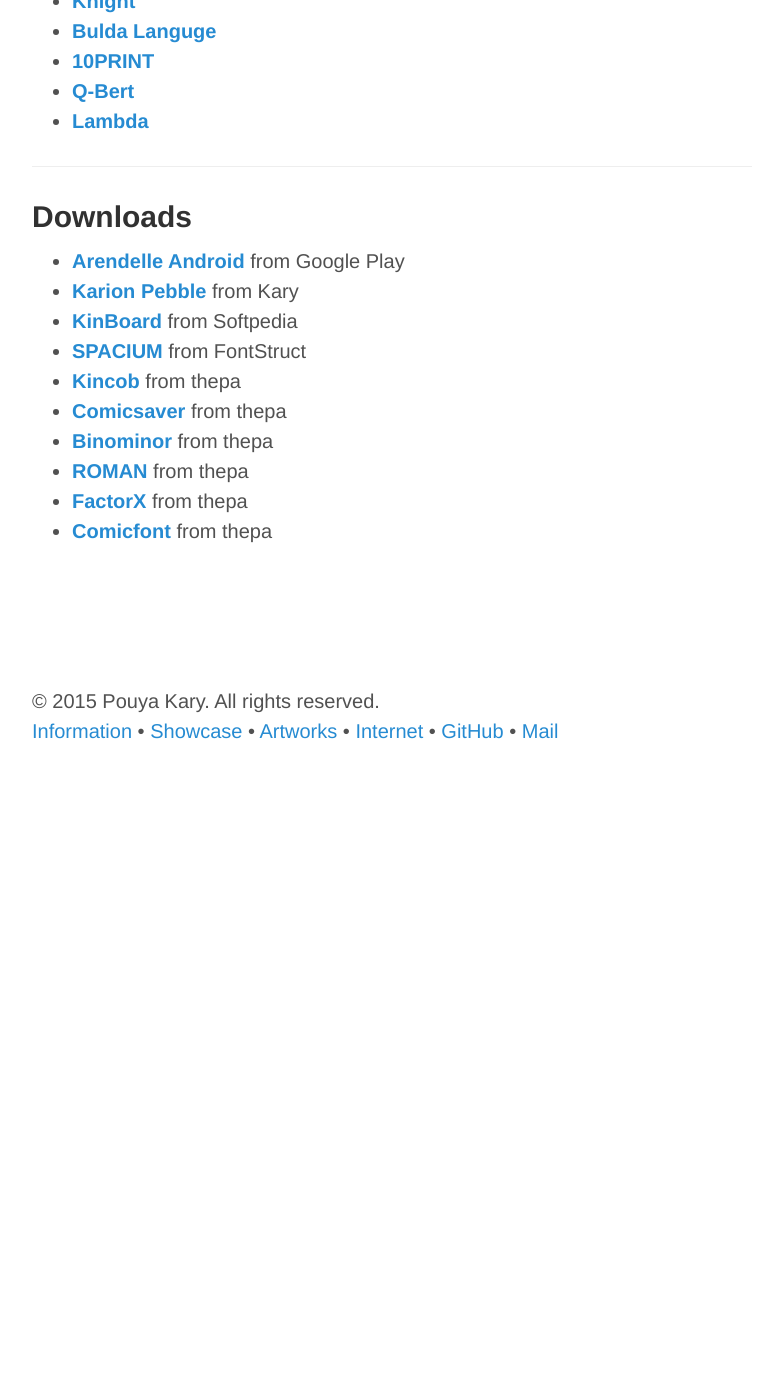
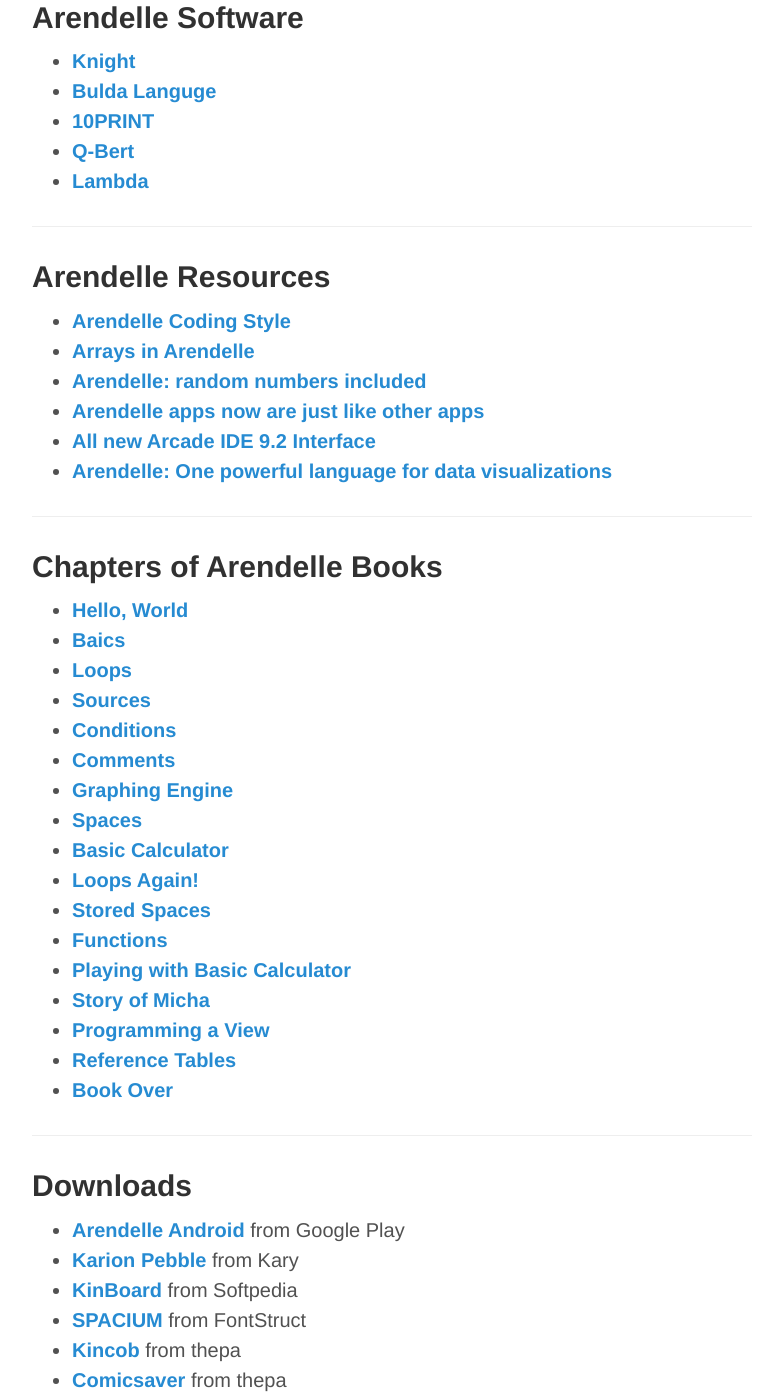
Before and after one commit to pouriaeslamirad/pmkary.github.io, a Jekyll site: the page built from map/index.md, in a window 1280 px wide and 1400 px high, scrolled down 1811 px. Shown: the whole window, without its empty margins (248-1031 px from the left). Built offline with Jekyll 4.4.1, drawn with Linux system fonts in a browser that asks for light colours; nearby versions of some CDN libraries; Markdown is read by kramdown in place of the engine named in the settings; before the commit the page ends 2637 px from its top, so only the background shows below that.

Commit message:
map update

```diff
--- a/map/index.md
+++ b/map/index.md
@@ -27,10 +27,13 @@
 ***
 
 ## Projects:
+
 - **[Arendelle Language](http://web.arendelle.org)**
 - **[Arendelle iOS](https://github.com/arendelle/iOS)**
 - **[Arendelle Android](https://github.com/arendelle/android)**
 - **[Arendelle's Website](https://github.com/arendelle/arendelle.github.io)**
+- **[MMD](https://github.com/arendelle/mmd)**
+- **[Marker.js](https://github.com/arendelle/marker.js)**
 - **[Marker](https://github.com/arendelle/marker)**
 - **[Swifty](https://github.com/arendelle/swifty)**
 - **[Core Arendelle](https://github.com/arendelle/swifty)**
@@ -67,6 +70,40 @@
 
 ***
 
+## Arendelle Resources
+
+- **[Arendelle Coding Style](http://kary.us/2015/02/12/arendelle-coding-styles/)**
+- **[Arrays in Arendelle](http://kary.us/2015/01/29/arrays-in-arendelle/)**
+- **[Arendelle: random numbers included](http://old-2.kary.us/blog/arendelle-random-numbers-included)**
+- **[Arendelle apps now are just like other apps](http://old-2.kary.us/blog/arendelle-apps-now-are-just-like-other-apps)**
+- **[All new Arcade IDE 9.2 Interface](http://old-2.kary.us/blog/all-new-arcade-ide-92-interface)**
+- **[Arendelle: One powerful language for data visualizations](http://old-2.kary.us/blog/arendelle-one-powerful-language-for-data-visualizations)**
+
+
+***
+
+## Chapters of Arendelle Books
+
+- **[Hello, World](http://web.arendelle.org/book/hello,_world/README.html)**
+- **[Baics](http://web.arendelle.org/book/basics/README.html)**
+- **[Loops](http://web.arendelle.org/book/loop/README.html)**
+- **[Sources](http://web.arendelle.org/book/sources/README.html)**
+- **[Conditions](http://web.arendelle.org/book/conditions/README.html)**
+- **[Comments](http://web.arendelle.org/book/comments/README.html)**
+- **[Graphing Engine](http://web.arendelle.org/book/graphing_engine/README.html)**
+- **[Spaces](http://web.arendelle.org/book/spaces/README.html)**
+- **[Basic Calculator](http://web.arendelle.org/book/basic_calculator/README.html)**
+- **[Loops Again!](http://web.arendelle.org/book/loops_again/README.html)**
+- **[Stored Spaces](http://web.arendelle.org/book/stored_spaces/README.html)**
+- **[Functions](http://web.arendelle.org/book/functions/README.html)**
+- **[Playing with Basic Calculator](http://web.arendelle.org/book/playing_with_the_basic_calculator/README.html)**
+- **[Story of Micha](http://web.arendelle.org/book/story_of_micha/README.html)**
+- **[Programming a View](http://web.arendelle.org/book/programming_a_view/README.html)**
+- **[Reference Tables](http://web.arendelle.org/book/arendelle_cheat_sheet/README.html)**
+- **[Book Over](http://web.arendelle.org/book/bookover/README.html)**
+
+***
+
 ## Downloads
 
 - **[Arendelle Android](http://web.arendelle.org/download)** from Google Play
```
Also changed, not shown: test.md (deleted, +0 -9 lines).
